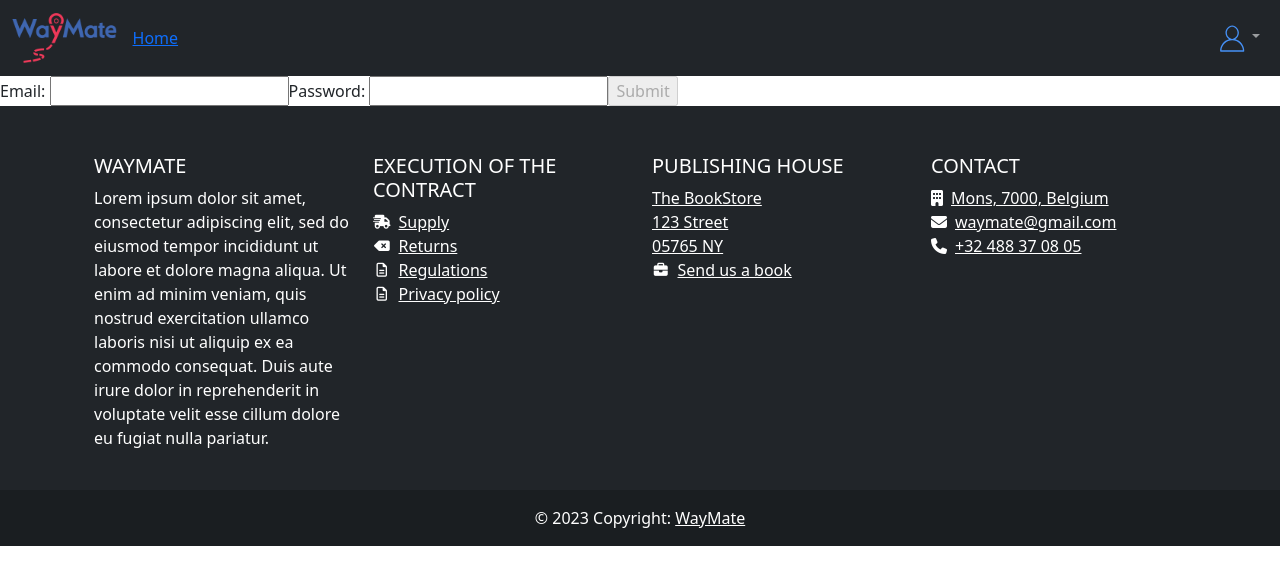
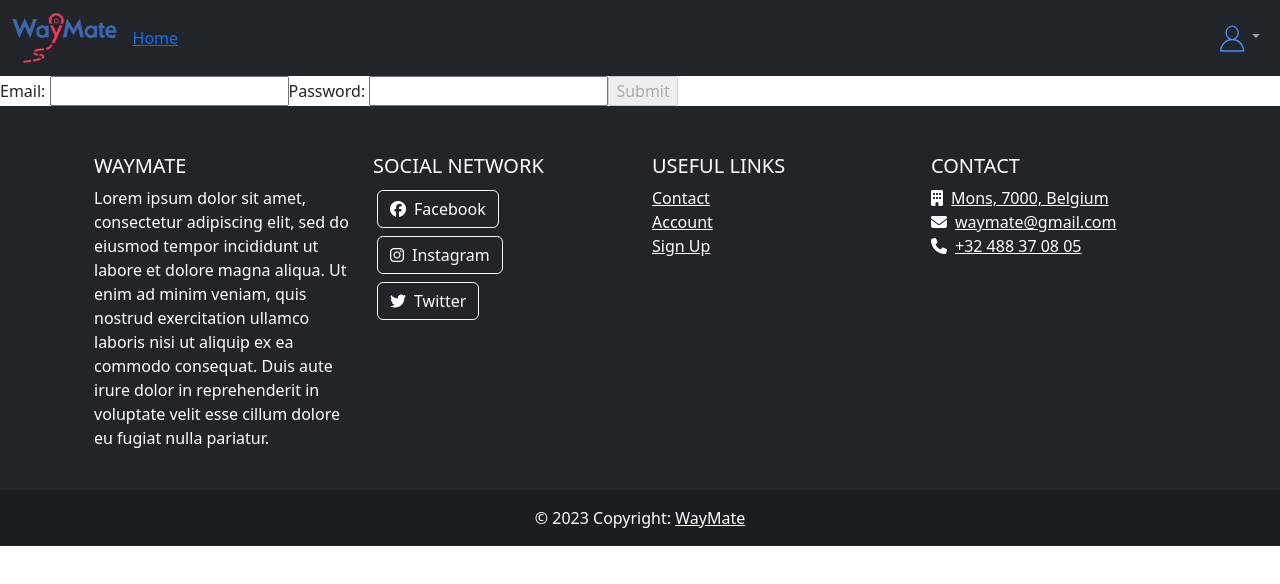
Before and after one commit to Antoinehrt/WayMate_FrontEnd, an Angular app: page /connection in a window 1280 px wide. Shown: the top 584 px of the page. Built offline with nearby package versions, Linux system fonts and the light colour scheme.

Commit message:
Change icon and some links

```diff
--- a/src/app/footer/footer.component.html
+++ b/src/app/footer/footer.component.html
@@ -8,37 +8,31 @@
         </div>
         <hr class="w-100 clearfix d-md-none" />
         <div class="col-lg-3 col-md-6 mb-4 mb-md-0">
-          <h5 class="text-uppercase">Execution of the contract</h5>
+          <h5 class="text-uppercase">Social Network</h5>
           <ul class="list-unstyled">
             <li>
-              <a href="#!" class="text-white"><i class="fas fa-shipping-fast fa-fw fa-sm me-2"></i>Supply</a>
+              <a class="btn btn-outline-light btn-floating m-1 text-white" href=""><i class="fa-brands fa-facebook me-2"></i>Facebook</a>
             </li>
             <li>
-              <a href="#!" class="text-white"><i class="fas fa-backspace fa-fw fa-sm me-2"></i>Returns</a>
+              <a class="btn btn-outline-light btn-floating m-1 text-white" href=""><i class="fa-brands fa-instagram me-2"></i>Instagram</a>
             </li>
             <li>
-              <a href="#!" class="text-white"><i class="far fa-file-alt fa-fw fa-sm me-2"></i>Regulations</a>
-            </li>
-            <li>
-              <a href="#!" class="text-white"><i class="far fa-file-alt fa-fw fa-sm me-2"></i>Privacy policy</a>
+              <a class="btn btn-outline-light btn-floating m-1 text-white" href=""><i class="fa-brands fa-twitter me-2"></i>Twitter</a>
             </li>
           </ul>
         </div>
         <hr class="w-100 clearfix d-md-none" />
         <div class="col-lg-3 col-md-6 mb-4 mb-md-0">
-          <h5 class="text-uppercase">Publishing house</h5>
+          <h5 class="text-uppercase">Useful links</h5>
           <ul class="list-unstyled">
             <li>
-              <a href="#!" class="text-white">The BookStore</a>
+              <a href="#!" class="text-white">Contact</a>
             </li>
             <li>
-              <a href="#!" class="text-white">123 Street</a>
+              <a href="#!" class="text-white">Account</a>
             </li>
             <li>
-              <a href="#!" class="text-white">05765 NY</a>
-            </li>
-            <li>
-              <a href="#!" class="text-white"><i class="fas fa-briefcase fa-fw fa-sm me-2"></i>Send us a book</a>
+              <a routerLink="registration" class="text-white" routerLinkActive="active">Sign Up</a>
             </li>
           </ul>
         </div>
```
